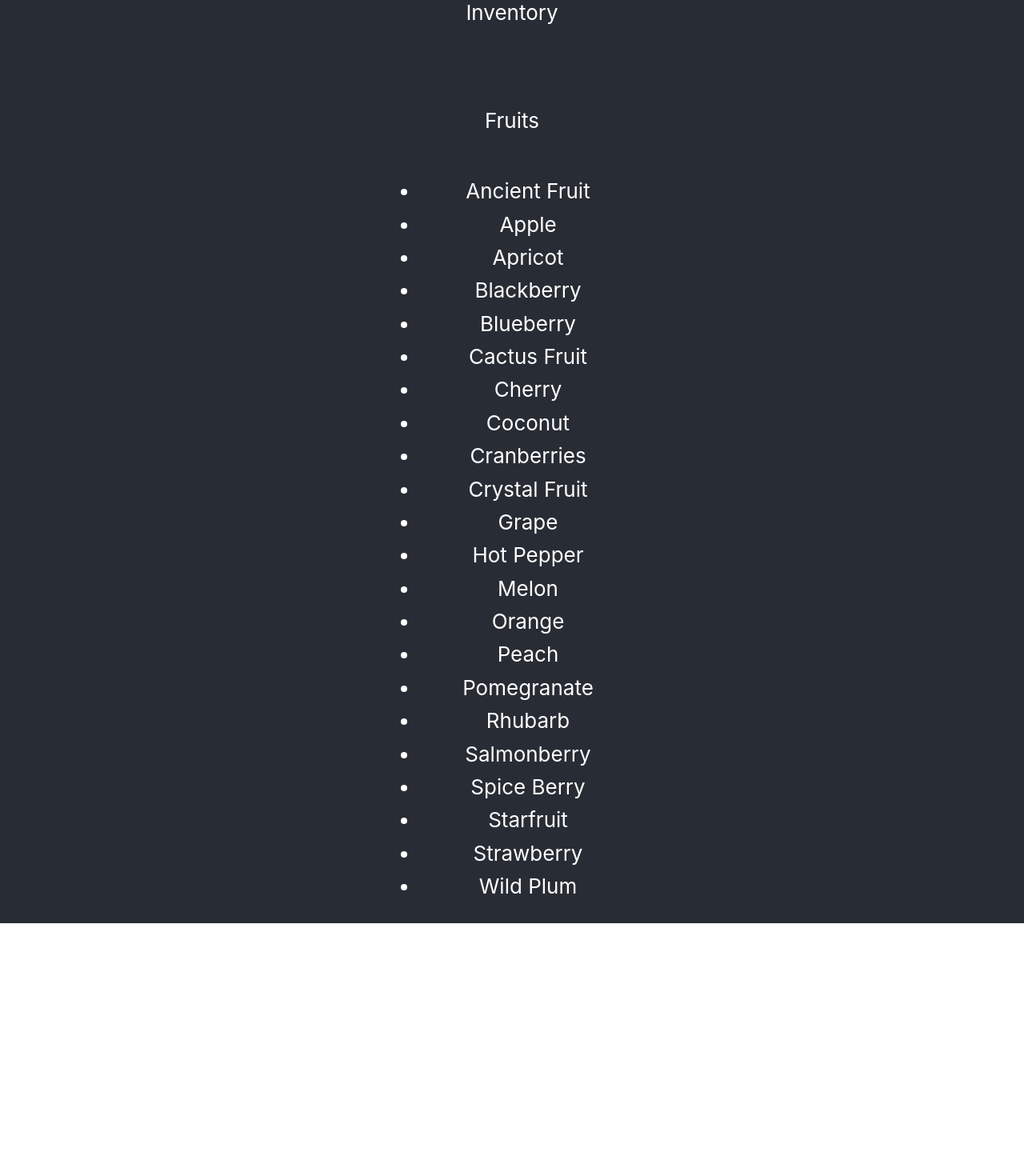
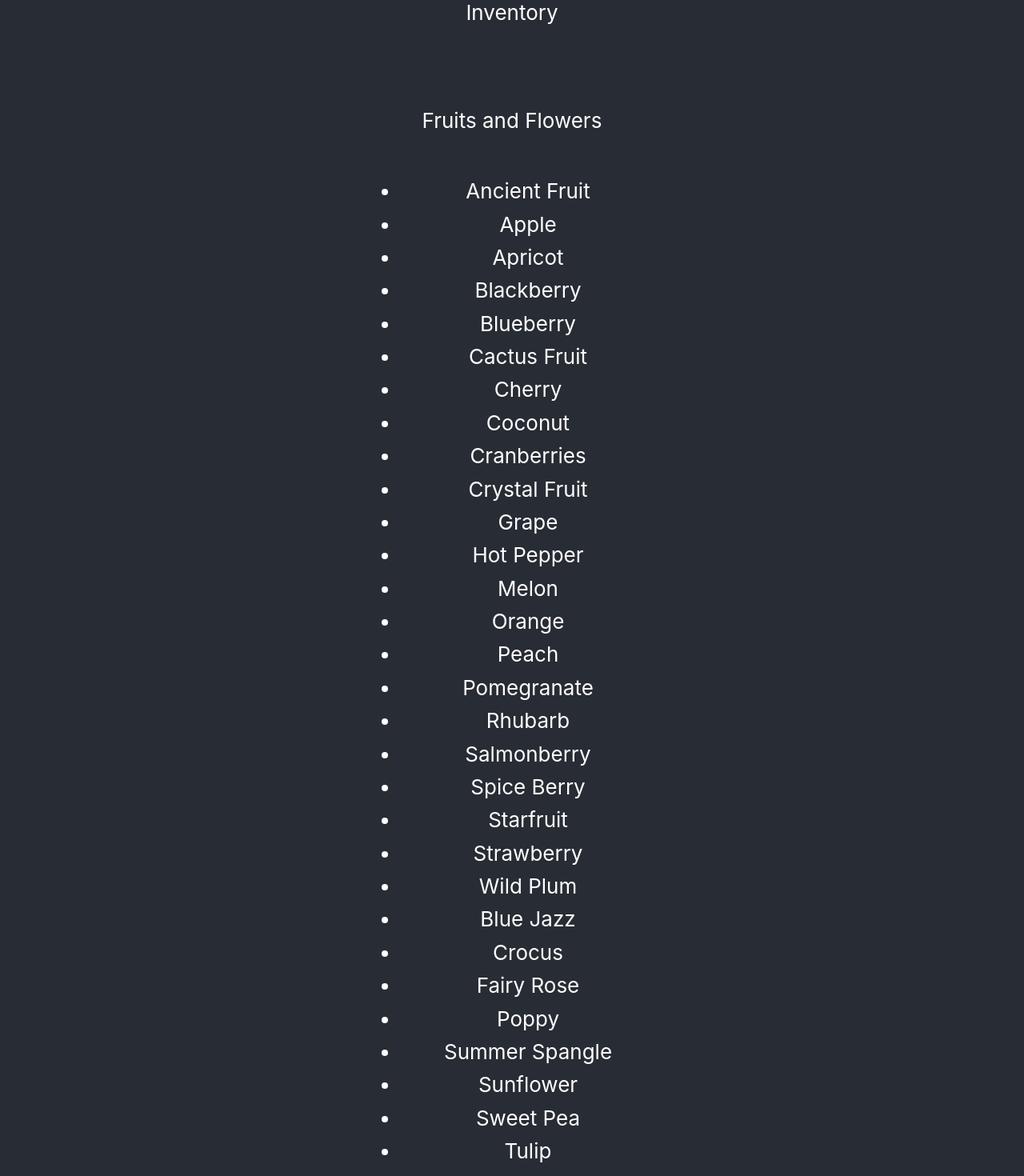
Before and after one commit to emsiu/StardewValleyApp, a React (Create React App) app: page / in a window 1280 px wide. Shown: the part 460-1930 px from the top of the page at 80% size. Before the commit the page ends 1614 px from the top, so only its background shows below. Built offline with nearby package versions, Linux system fonts and the light colour scheme.

Commit message:
Added flowers

```diff
--- a/src/App.js
+++ b/src/App.js
@@ -10,17 +10,11 @@ import MediaWiki from './MediaWiki';
 class StardewValleyApp extends React.Component {
   constructor(props) {
     super(props);
-    const { data } = this.props;
+    const { data, data2 } = this.props;
 
     const itemsList = [];
-    for (let i = 0; i < data.length; i += 1) {
-      const item = {
-        name: data[i],
-        id: data[i],
-        active: false,
-      };
-      itemsList.push(item);
-    }
+    this.populateItemList(data, itemsList);
+    this.populateItemList(data2, itemsList);
 
     this.state = {
       selectedItems: [],
@@ -30,6 +24,17 @@ class StardewValleyApp extends React.Component {
     this.addSelectedItem = this.addSelectedItem.bind(this);
     this.removeSelectedItem = this.removeSelectedItem.bind(this);
     this.updateAllItems = this.updateAllItems.bind(this);
+  }
+
+  populateItemList(data, itemsList) {
+    for (let i = 0; i < data.length; i += 1) {
+      const item = {
+        name: data[i],
+        id: data[i],
+        active: false,
+      };
+      itemsList.push(item);
+    }
   }
 
   addSelectedItem(item) {
@@ -96,7 +101,7 @@ class StardewValleyApp extends React.Component {
               </li>
             ))}
           </ul>
-          <p>Fruits</p>
+          <p>Fruits and Flowers</p>
           <ul>
             {allItems.map(item => (
               <li key={item.id}>
@@ -118,10 +123,12 @@ class StardewValleyApp extends React.Component {
 
 StardewValleyApp.propTypes = {
   data: PropTypes.arrayOf(PropTypes.string),
+  data2: PropTypes.arrayOf(PropTypes.string),
 };
 
 StardewValleyApp.defaultProps = {
   data: null,
+  data2: null,
 };
 
 export default StardewValleyApp;
--- /dev/null
+++ b/src/Flowers.js
@@ -0,0 +1,14 @@
+export const FLOWERS = [
+  'Blue Jazz',
+  'Crocus',
+  'Fairy Rose',
+  'Poppy',
+  'Summer Spangle',
+  'Sunflower',
+  'Sweet Pea',
+  'Tulip',
+];
+
+export default {
+  FLOWERS,
+};
--- a/src/index.js
+++ b/src/index.js
@@ -4,9 +4,10 @@ import './index.css';
 import * as serviceWorker from './serviceWorker';
 import StardewValleyApp from './App';
 import { FRUITS } from './Fruits';
+import { FLOWERS } from './Flowers';
 
 ReactDOM.render(
-  <StardewValleyApp data={FRUITS} />,
+  <StardewValleyApp data={FRUITS} data2={FLOWERS} />,
   document.getElementById('root'),
 );
 
```
Also changed, not shown: 1 other file (tests, documents, lock files or other folders).
